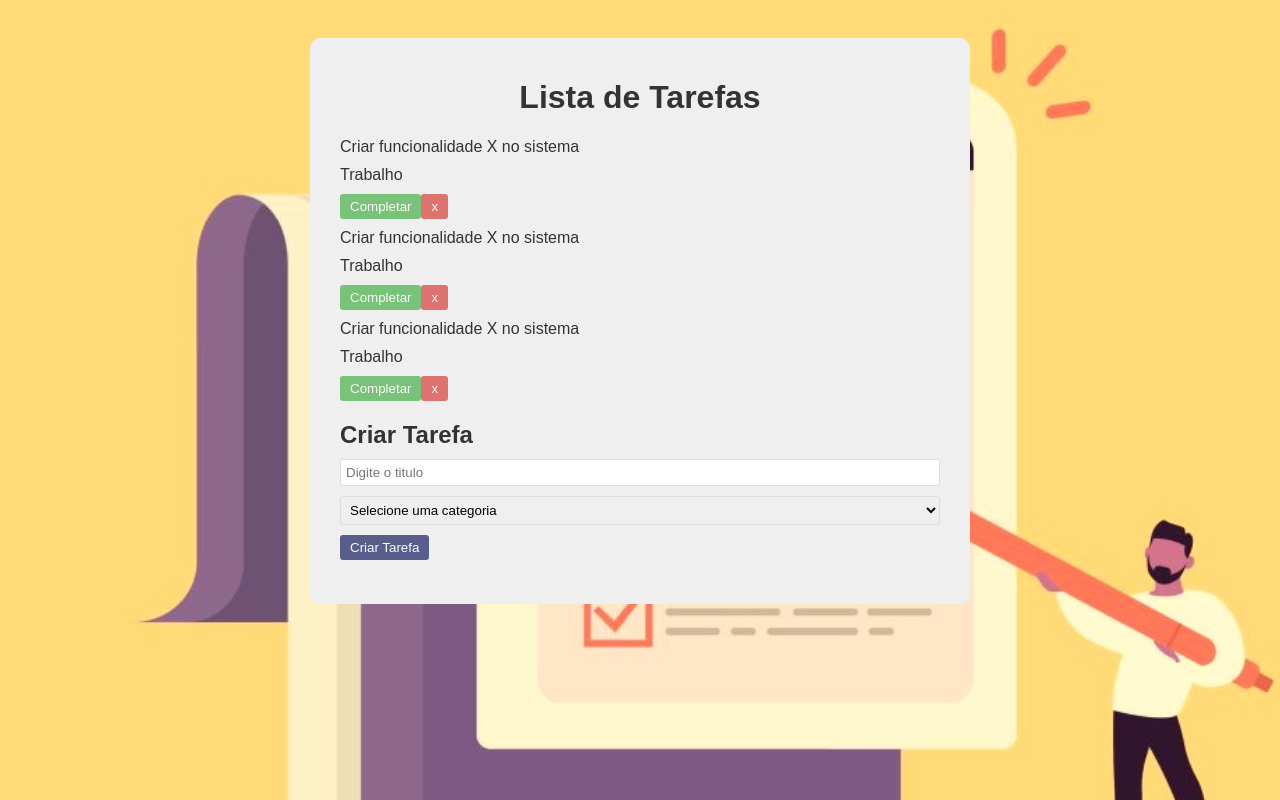
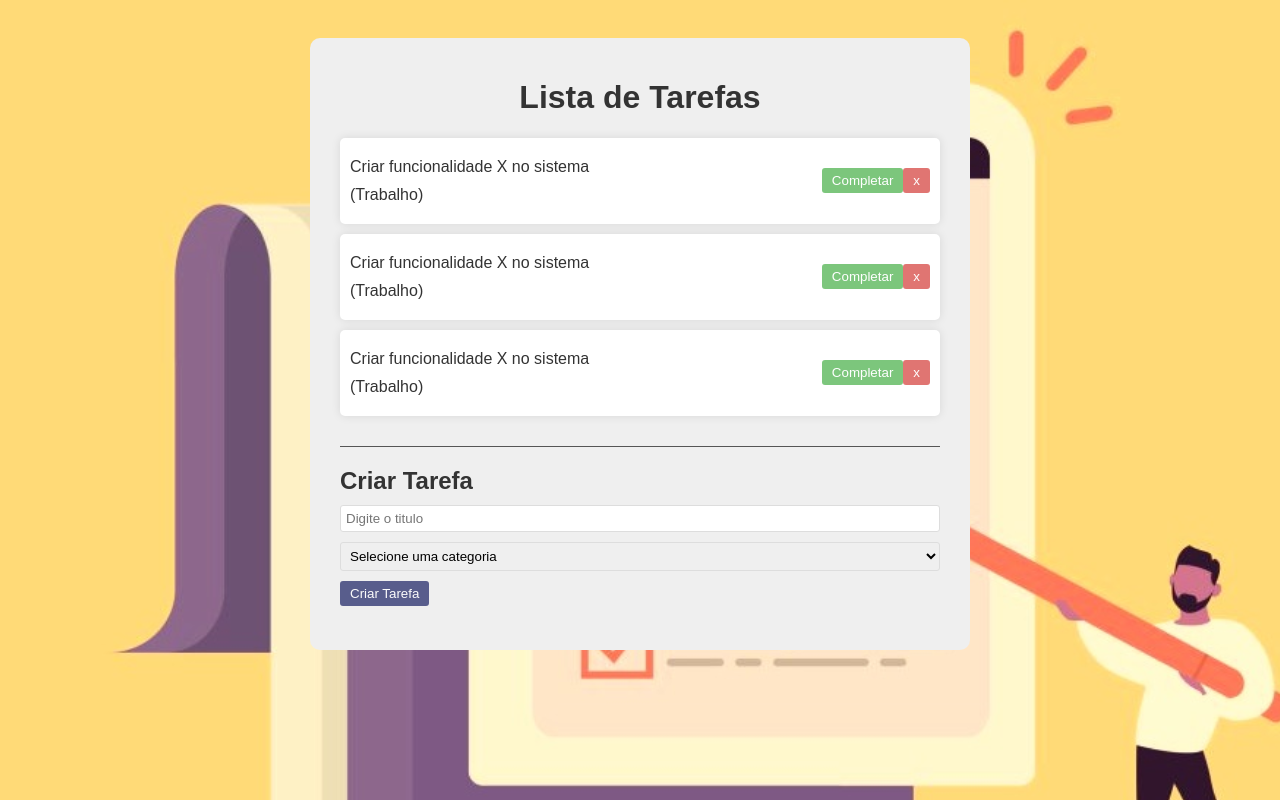
Before and after one commit to elolourenco/Lista-de-tarefas, a React (Vite) app: page / in a window 1280 px wide. Shown: the top 800 px of the page. Built offline with nearby package versions, Linux system fonts and the light colour scheme.

Commit message:
complete todo

```diff
--- a/src/App.css
+++ b/src/App.css
@@ -6,6 +6,7 @@
     background-image:url('./assets/img-tarefa.jpg') ;
     background-position: center;
     background-size: cover;
+    background-position: center;
   }
 
   .app {
@@ -52,7 +53,7 @@
     border-bottom: 1px solid#555;
   }
 
-  /* .todo {
+  .todo {
     background-color: #fff;
     box-shadow:0 0 10px rgba(0, 0, 0, 0.1);
     padding: 10px;
@@ -62,7 +63,7 @@
     align-items: center;
     justify-content: space-between;
     align-items: center;
-}   */
+}
 
   .complete{
     background-color:#5cb85c ;
--- a/src/App.jsx
+++ b/src/App.jsx
@@ -45,15 +45,21 @@
     const filteredTodos = newTodos.filter(todo => todo.id !== id ? todo: null
       );
       setTodos(filteredTodos)
+  }
 
+  const completeTodo = (id) => {
+    const newTodos = [...todos]
+    newTodos.map((todo) => todo.id === id ? todo.isCompleted = !todo.isCompleted : todo
+    )
+    setTodos(newTodos)
   }
 
   return (
     <div className="app">
       <h1>Lista de Tarefas</h1>
-      <div className="todo list">
+      <div className="todo-list">
         {todos.map((todo) => (
-          <Todo key={todo.id} todo={todo} removeTodo ={removeTodo} />
+          <Todo key={todo.id} todo={todo} removeTodo={removeTodo} completeTodo={completeTodo} />
         ))}
       </div>
       <TodoForm addTodo={addTodo} />
--- a/src/components/Todo.jsx
+++ b/src/components/Todo.jsx
@@ -1,18 +1,26 @@
 /* eslint-disable react/prop-types */
 // import React from "react";
 
-const Todo = ({ todo, removeTodo }) => {
-    return(
-        <div className="todo">
-        <div className="content">
-          <p>{todo.text}</p>{}
-          <p className="category">{todo.category}</p>
-        </div>
-        <div>
-          <button className="complete">Completar</button>
-          <button className="remove" onClick= {() => removeTodo(todo.id)}>x</button>
-        </div>
+const Todo = ({ todo, removeTodo, completeTodo }) => {
+  return (
+    <div
+      className="todo"
+      style={{ textDecoration: todo.isCompleted ? "line-through" : "" }}
+    >
+      <div className="content">
+        <p>{todo.text}</p>
+        {}
+        <p className="category">({todo.category})</p>
       </div>
-    )
-}
-export default Todo
+      <div>
+        <button className="complete" onClick={() => completeTodo(todo.id)}>
+          Completar
+        </button>
+        <button className="remove" onClick={() => removeTodo(todo.id)}>
+          x
+        </button>
+      </div>
+    </div>
+  );
+};
+export default Todo;
--- a/src/components/TodoForm.jsx
+++ b/src/components/TodoForm.jsx
@@ -14,7 +14,7 @@
 
     }
   return (
-    <div className='todo-form'>
+    <div className="todo-form">
         <h2>Criar Tarefa</h2>
         <form onSubmit={handleSubmit}>
             <input
```
